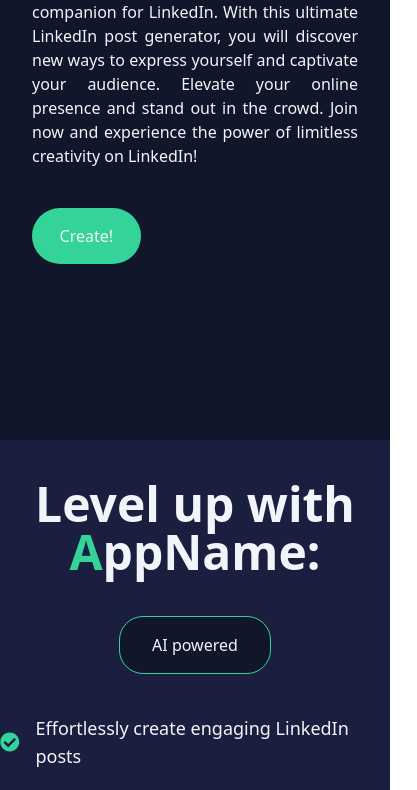
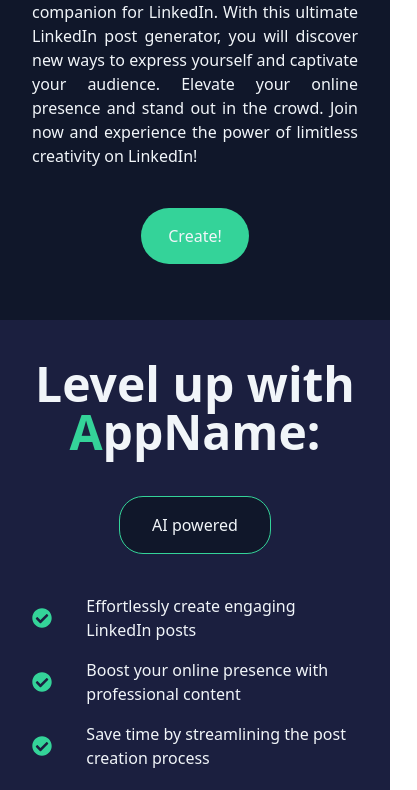
Before and after one commit to tlagoda/linkedinai, a Next.js app: page / in a window 390 px wide. Shown: the part 1997-2787 px from the top of the page, 417 px wide, since content can reach past the window. Built offline with nearby package versions, Linux system fonts and the light colour scheme; no server answers.

Commit message:
finish refacto mobile

```diff
--- a/src/app/components/Footer.tsx
+++ b/src/app/components/Footer.tsx
@@ -10,15 +10,15 @@ export default function Footer() {
   };
 
   return (
-    <footer className="h-[300px] bg-faq-500 py-10 text-slate-100">
-      <div className="w-2/3 h-full mx-auto">
+    <footer className="h-[250px] md:h-[300px] bg-faq-500 py-4 md:py-10 text-slate-100">
+      <div className="w-4/5 md:w-2/3 h-full mx-auto">
         <div className="w-full h-1/2 flex justify-between items-start ">
-          <h3 className="font-bold text-5xl w-1/2">
+          <h3 className="font-bold text-2xl md:text-5xl w-1/2">
             <span className="text-emerald-400">A</span>ppName: Elevate, Engage,
             Excel!
           </h3>
           <Link href="/signup">
-            <button className="bg-emerald-400 rounded-full px-8 py-4 hover:bg-emerald-500">
+            <button className="bg-emerald-400 rounded-full px-4 md:px-8 py-2 md:py-4 hover:bg-emerald-500">
               Start now!
             </button>
           </Link>
@@ -28,7 +28,7 @@ export default function Footer() {
             <h2 className="text-2xl font-bold">
               <span className="text-emerald-400">A</span>ppName.ai
             </h2>
-            <ul className="flex flex-row items-center">
+            <ul className="flex flex-col md:flex-row items-end md:items-center">
               <li className="mr-2 text-emerald-400">
                 <FaTwitter
                   className="hover:text-slate-100 hover:cursor-pointer"
@@ -37,11 +37,11 @@ export default function Footer() {
               </li>
               <li
                 onClick={(e) => handleScrollTo(e, "solution")}
-                className="mr-4 hover:text-emerald-400 hover:underline hover:cursor-pointer"
+                className="md:mr-4 hover:text-emerald-400 hover:underline hover:cursor-pointer"
               >
                 Solution
               </li>
-              <li className="mr-4 hover:text-emerald-400 hover:underline hover:cursor-pointer">
+              <li className="md:mr-4 hover:text-emerald-400 hover:underline hover:cursor-pointer">
                 Pricing
               </li>
               <li
--- a/src/app/components/LandingPageSection.tsx
+++ b/src/app/components/LandingPageSection.tsx
@@ -32,7 +32,7 @@ const LandingPageSection = ({
   }, []);
 
   return (
-    <div className="w-full mx-auto flex flex-col md:flex-row mt-10 mb-40 md:w-2/3 md:mx-auto">
+    <div className="w-full mx-auto flex flex-col md:flex-row mt-10 mb-10 md:mb-40 md:w-2/3 md:mx-auto">
       {isImageOnLeft ? (
         <>
           <div className="md:w-1/2 flex justify-center items-center mb-8 md:mb-0">
@@ -47,7 +47,10 @@ const LandingPageSection = ({
           <div className="md:w-1/2 mx-8 md:mx-10 flex flex-col justify-center">
             <h3 className="text-5xl md:text-6xl mb-10 font-bold">{headline}</h3>
             <p className="mb-10 text-justify md:text-left">{paragraph}</p>
-            <Link href="/signup" className="mb-4 md:mb-0">
+            <Link
+              href="/signup"
+              className="mb-4 md:mb-0 flex justify-center md:block"
+            >
               <button className="w-1/3 bg-emerald-400 rounded-full py-4 hover:bg-emerald-500">
                 {buttonText}
               </button>
@@ -59,7 +62,10 @@ const LandingPageSection = ({
           <div className="md:w-1/2 mx-8 md:mx-10 flex flex-col justify-center">
             <h3 className="text-5xl md:text-6xl mb-10 font-bold">{headline}</h3>
             <p className="mb-10 text-justify md:text-left">{paragraph}</p>
-            <Link href="/signup" className="mb-4 md:mb-0">
+            <Link
+              href="/signup"
+              className="mb-8 md:mb-0 flex justify-center md:block"
+            >
               <button className="w-1/3 bg-emerald-400 rounded-full py-4 hover:bg-emerald-500">
                 {buttonText}
               </button>
--- a/src/app/page.tsx
+++ b/src/app/page.tsx
@@ -113,7 +113,7 @@ export default function Home() {
           imageAlt="Landing Image"
           isImageOnLeft={true}
         />
-        <div className="min-h-[35vh] py-10 bg-bonusSection-500 flex flex-col justify-center items-center">
+        <div className="min-h-[35vh] py-10 bg-bonusSection-500 flex flex-col justify-center items-center px-8 md:px-0">
           <h3 className="text-5xl font-bold text-center mb-10">
             Level up with <span className="text-emerald-400">A</span>ppName:
           </h3>
@@ -122,9 +122,9 @@ export default function Home() {
           </span>
           <ul>
             {saasAdvantages.map((advantage, index) => (
-              <li key={index} className="flex items-center text-lg mb-4">
-                <FaCheckCircle size={20} className="text-emerald-400 mr-4" />
-                <span>{advantage}</span>
+              <li key={index} className="flex items-center justify-between mb-4">
+                <FaCheckCircle size={20} className="text-emerald-400 mr-2" />
+                <p className="w-5/6 md:w-full">{advantage}</p>
               </li>
             ))}
           </ul>
```
